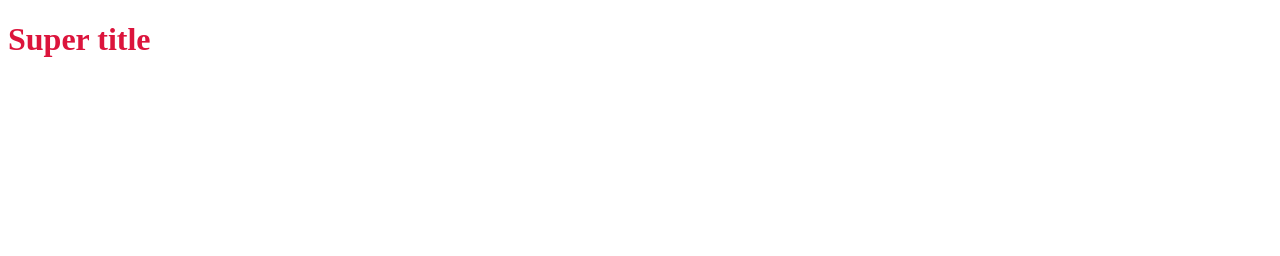
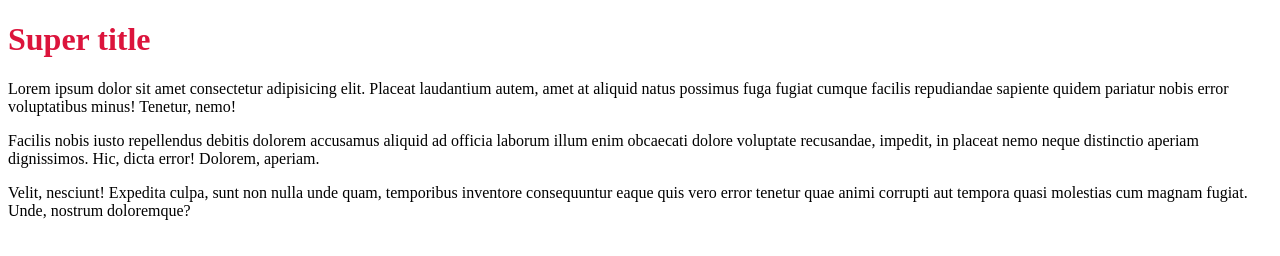
Before and after one commit to stevebts/oc, a plain HTML site: page index.html in a window 1280 px wide. Drawn offline with Linux system fonts and the light colour scheme.

Commit message:
Paragraphs added

```diff
--- a/index.html
+++ b/index.html
@@ -11,6 +11,14 @@
 
 <body>
     <h1>Super title</h1>
+    <p>Lorem ipsum dolor sit amet consectetur adipisicing elit. Placeat laudantium autem, amet at aliquid natus possimus
+        fuga fugiat cumque facilis repudiandae sapiente quidem pariatur nobis error voluptatibus minus! Tenetur, nemo!
+    </p>
+    <p>Facilis nobis iusto repellendus debitis dolorem accusamus aliquid ad officia laborum illum enim obcaecati dolore
+        voluptate recusandae, impedit, in placeat nemo neque distinctio aperiam dignissimos. Hic, dicta error! Dolorem,
+        aperiam.</p>
+    <p>Velit, nesciunt! Expedita culpa, sunt non nulla unde quam, temporibus inventore consequuntur eaque quis vero
+        error tenetur quae animi corrupti aut tempora quasi molestias cum magnam fugiat. Unde, nostrum doloremque?</p>
 </body>
 
 </html>
```
